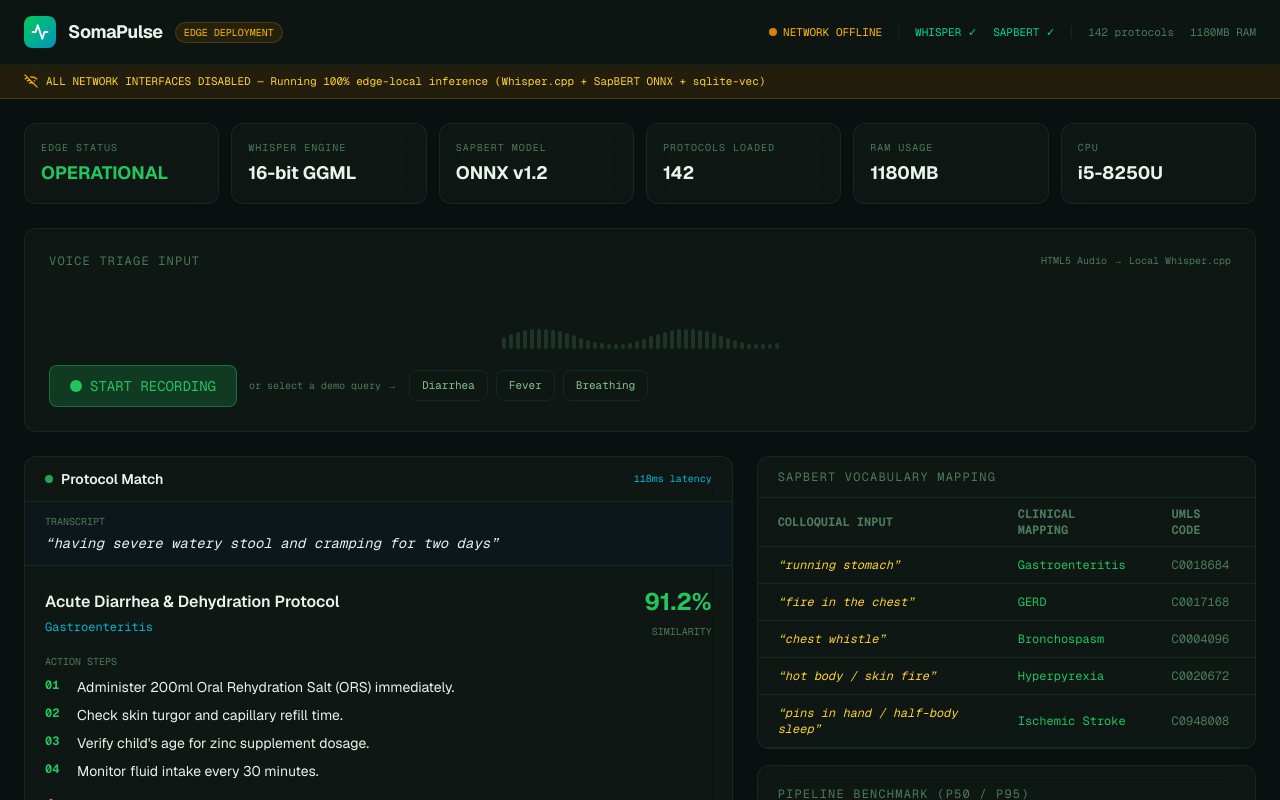
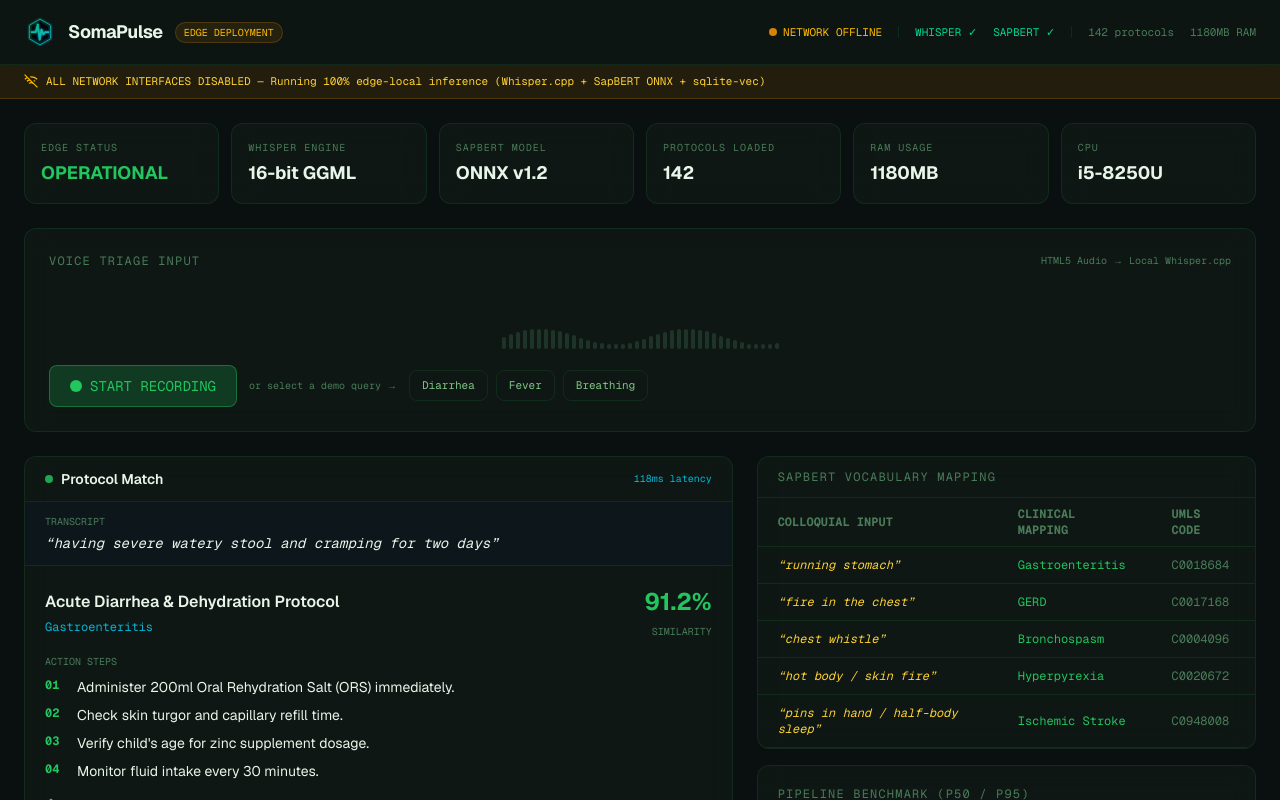
Before and after one commit to edycutjong/somapulse, a Next.js app: page / in a window 1280 px wide. Shown: the top 800 px of the page. Built offline with nearby package versions, Linux system fonts and the light colour scheme.

Commit message:
feat: replace logo SVG in header with optimized icon.svg

```diff
--- a/src/app/page.tsx
+++ b/src/app/page.tsx
@@ -222,10 +222,8 @@ export default function Home() {
       {/* Header */}
       <header className="flex items-center justify-between px-6 py-4 border-b border-[var(--border)] bg-[var(--surface)]/50 backdrop-blur-md sticky top-0 z-50">
         <div className="flex items-center gap-3">
-          <div className="w-8 h-8 rounded-lg bg-gradient-to-br from-green-500 to-cyan-600 flex items-center justify-center">
-            <svg width="18" height="18" viewBox="0 0 24 24" fill="none" stroke="white" strokeWidth="2.5" strokeLinecap="round" strokeLinejoin="round">
-              <path d="M22 12h-4l-3 9L9 3l-3 9H2" />
-            </svg>
+          <div className="w-8 h-8 rounded-lg overflow-hidden flex-shrink-0">
+            <img src="/icon.svg" alt="SomaPulse" className="w-full h-full" />
           </div>
           <h1 className="text-lg font-bold tracking-tight text-[var(--text-high)]">SomaPulse</h1>
           <span className="text-[10px] font-mono text-amber-400 bg-amber-500/10 border border-amber-500/20 px-2 py-0.5 rounded-full">
```
